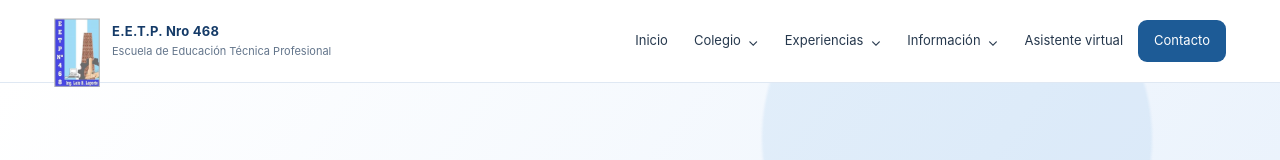
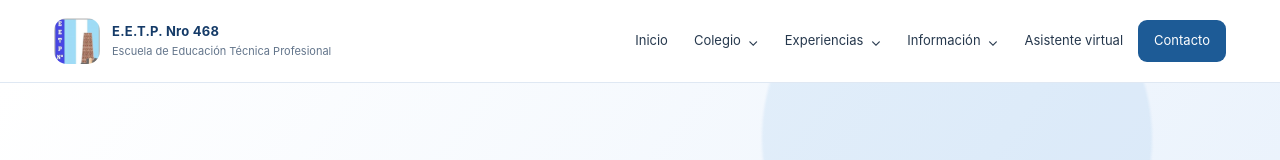
Before and after one commit to eetp-468/escuela-interactiva, a website: page index.html in a window 1280 px wide. Shown: the top 160 px of the page. Drawn offline with Linux system fonts and the light colour scheme.

Commit message:
Update style.css

```diff
--- a/style.css
+++ b/style.css
@@ -512,3 +512,22 @@ button:focus-visible, a:focus-visible, summary:focus-visible {
   .assistant-mark { width: 48px; height: 48px; }
   .contact-card { padding: 25px 17px; }
 }
+
+
+/* Logo de la escuela */
+.brand-mark {
+  display: grid;
+  width: 46px;
+  height: 46px;
+  place-items: center;
+  overflow: hidden;
+  border-radius: 13px;
+  background: white;
+  flex-shrink: 0;
+}
+
+.brand-mark img {
+  width: 100%;
+  height: 100%;
+  object-fit: contain;
+}
```
